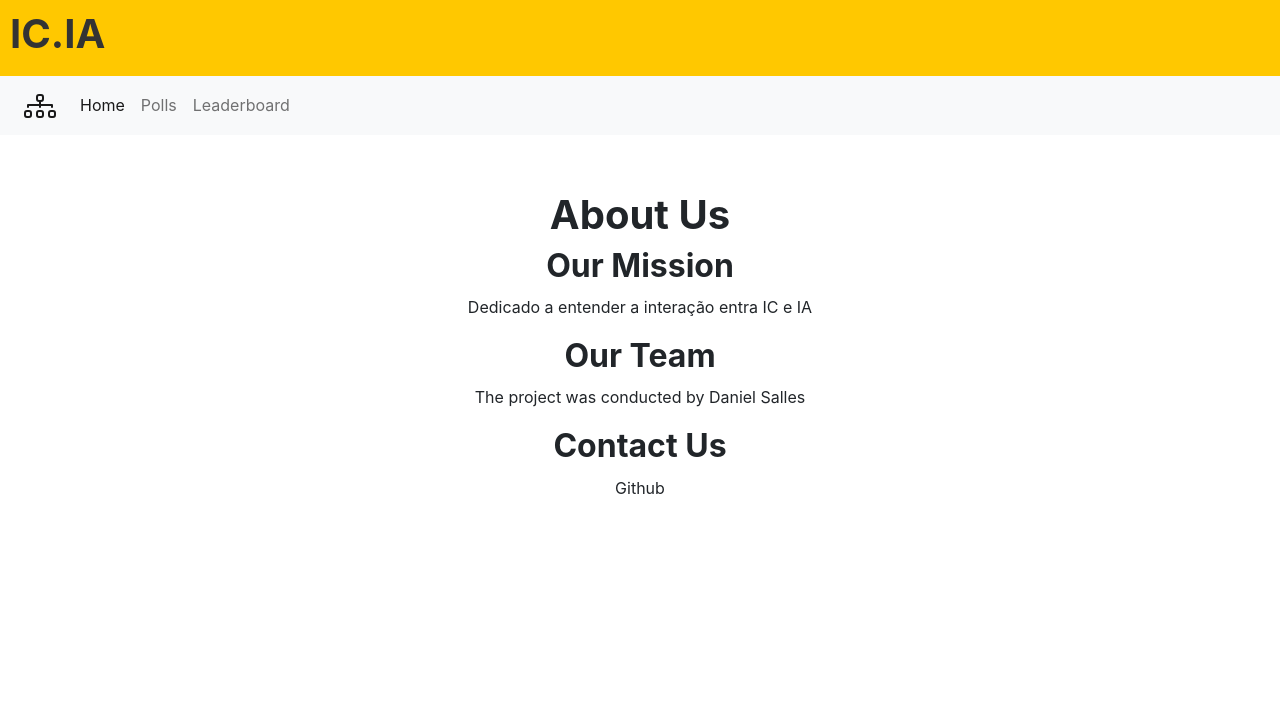
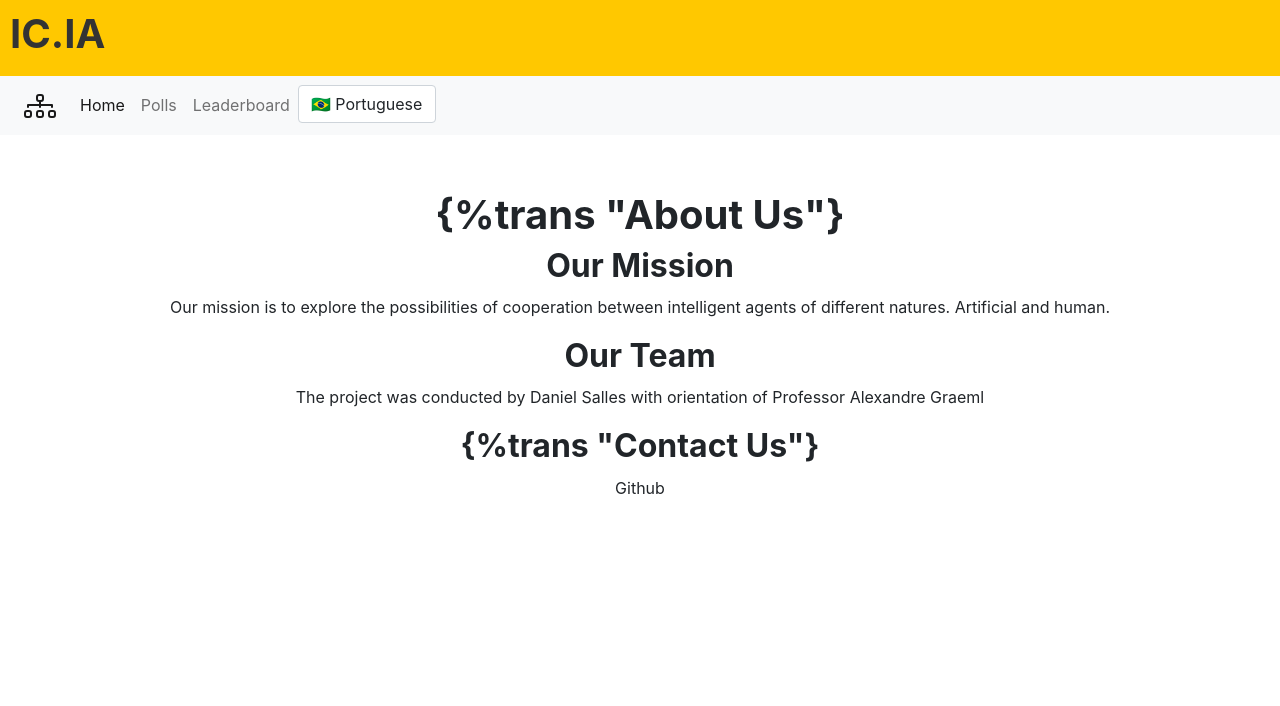
Before and after one commit to Martoto/icia-webapp, a Django app: page /about in a window 1280 px wide. Shown: the top 706 px of the page. Run offline with Django 5.2, Linux system fonts and the light colour scheme; some libraries are stand-ins or nearby versions.

Commit message:
localization

```diff
--- a/icia/settings/base.py
+++ b/icia/settings/base.py
@@ -49,6 +49,7 @@ MIDDLEWARE = [
     'django.contrib.sessions.middleware.SessionMiddleware',
     'django.middleware.common.CommonMiddleware',
     'django.middleware.csrf.CsrfViewMiddleware',
+    'django.middleware.locale.LocaleMiddleware',
     'django.contrib.auth.middleware.AuthenticationMiddleware',
     'django.contrib.messages.middleware.MessageMiddleware',
     'django.middleware.clickjacking.XFrameOptionsMiddleware',
@@ -107,7 +108,11 @@ USE_I18N = True
 
 USE_TZ = True
 
-
+LANGUAGES = [
+    ('en', 'English'),
+    ('pt', 'Portuguese'),
+]
+LOCALE_PATHS = [os.path.join(BASE_DIR, 'locale')]
 
 
 # Default primary key field type
--- a/icia/templates/about.html
+++ b/icia/templates/about.html
@@ -9,15 +9,15 @@
 
 
 <main>
-    <h1>About Us</h1>
+    <h1>{%trans "About Us"}</h1>
     <div class="container">
-        <h2>Our Mission</h2>
-        <p>{% trans "Dedicado a entender a interação entra IC e IA" %}</p>
+        <h2>{% trans "Our Mission"%}</h2>
+        <p>{% trans "Our mission is to explore the possibilities of cooperation between intelligent agents of different natures. Artificial and human." %}</p>
 
-        <h2>Our Team</h2>
-        <p>{% trans "The project was conducted by Daniel Salles" %}</p>
+        <h2>{%trans "Our Team" %}</h2>
+        <p>{% trans "The project was conducted by Daniel Salles with orientation of Professor Alexandre Graeml" %}</p>
 
-        <h2>Contact Us</h2>
+        <h2>{%trans "Contact Us"}</h2>
         <p>{% trans "Github" %}</p>
     </div>
 </main>
--- a/icia/templates/base.html
+++ b/icia/templates/base.html
@@ -35,7 +35,7 @@
     <div class="collapse navbar-collapse" id="navbarSupportedContent">
       <ul class="navbar-nav me-auto mb-2 mb-lg-0">
         <li class="nav-item">
-          <a class="nav-link active" aria-current="page" href="#">Home</a>
+          <a class="nav-link active" aria-current="page" href="#">{%trans "Home" %}</a>
         </li>
         <li class="nav-item">
           <a class="nav-link" href="{% url 'polls:index' %}">{%trans "Polls"%}</a>
@@ -43,6 +43,16 @@
         <li class="nav-item">
           <a class="nav-link" href="{% url 'polls:leaderboard' %}">{%trans "Leaderboard"%}</a>
         </li>
+        <form action="{% url 'set_language' %}" method="post">
+          {% csrf_token %}
+        <input name="next" type="hidden" value="{{ redirect_to }}" />
+        <li class="nav-item">
+          <select class="form-control" name="language" onchange="this.form.submit()">
+            <option value="pt">🇧🇷 {%trans "Portuguese" %}</option>
+            <option value="en">🇺🇸 {%trans "English" %}</option>
+          </select>
+        </li>
+        </form>
       </ul>
       {% if user.is_authenticated %}
       <div class="dropdown">
--- a/icia/templates/registration/login.html
+++ b/icia/templates/registration/login.html
@@ -6,7 +6,7 @@
 {% block title %}Login{% endblock %}
 
 {% block content %}
-<h2>Log In</h2>
+<h2>{%trans "Log In" %}</h2>
 <form method="post" class="form">
   {% csrf_token %}
 
--- a/icia/urls.py
+++ b/icia/urls.py
@@ -1,24 +1,9 @@
-"""
-URL configuration for icia project.
-
-The `urlpatterns` list routes URLs to views. For more information please see:
-    https://docs.djangoproject.com/en/5.0/topics/http/urls/
-Examples:
-Function views
-    1. Add an import:  from my_app import views
-    2. Add a URL to urlpatterns:  path('', views.home, name='home')
-Class-based views
-    1. Add an import:  from other_app.views import Home
-    2. Add a URL to urlpatterns:  path('', Home.as_view(), name='home')
-Including another URLconf
-    1. Import the include() function: from django.urls import include, path
-    2. Add a URL to urlpatterns:  path('blog/', include('blog.urls'))
-"""
 from django.contrib import admin
 from django.urls import include, path
 from django.conf import settings
 from django.conf.urls.static import static
 from django.views.generic.base import TemplateView
+from django.conf.urls.i18n import i18n_patterns
 
 urlpatterns = [
     path('admin/', admin.site.urls),
@@ -29,4 +14,5 @@ urlpatterns = [
     path("about", TemplateView.as_view(template_name="about.html"), name="about"),
     path('agents/', include('agents.urls')),
     path('api-auth/', include('rest_framework.urls')),
+    path('i18n/', include('django.conf.urls.i18n')),
 ]
--- a/polls/templates/polls/leaderboard.html
+++ b/polls/templates/polls/leaderboard.html
@@ -17,6 +17,7 @@
 {% if active_agent %}
 <div class="p-3 border bg-light">
     <div class="row row-cols-1 row-cols-md-3 g-4">
+            <h1>{%trans "Your agents"%}</h1>
             <table class="table">
               <thead>
                 <tr>
--- a/polls/views.py
+++ b/polls/views.py
@@ -84,7 +84,7 @@ class LeaderboardView(LoginRequiredMixin, generic.ListView):
 
     def get_context_data(self, **kwargs):
         context = super().get_context_data(**kwargs)
-        context['active_agent'], _ = Agent.objects.get_or_create(user=self.request.user)
+        context['active_agent'], _ = Agent.objects.filter(user=self.request.user).all()
         context['active_agent_pos'] = list(self.object_list).index(context['active_agent'])+1
 
         return context
```
